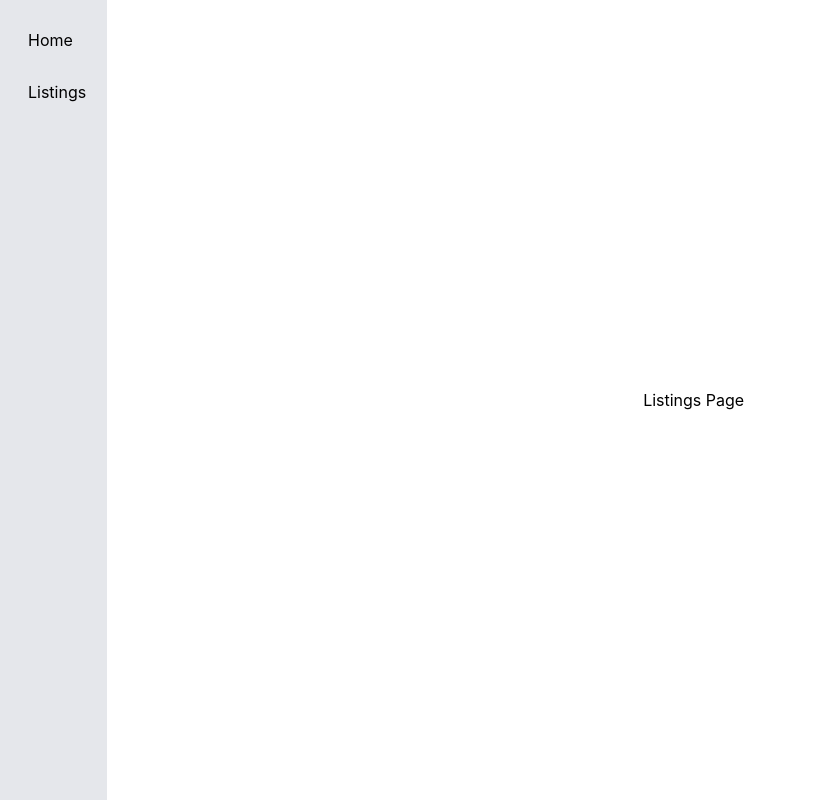
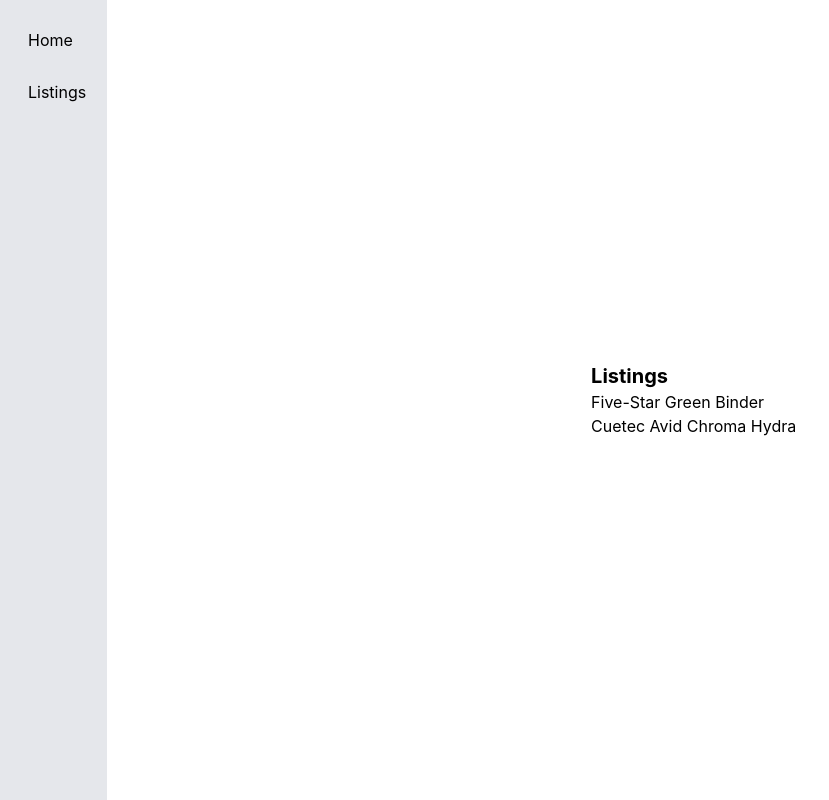
Before and after one commit to aaluzzi/CPPBroncoHacks2024-Frontend, a React (Create React App) app: page /listings in a window 1280 px wide. Shown: the whole page, without its empty margins (0-829 px from the left). Built offline with nearby package versions, Linux system fonts and the light colour scheme.

Commit message:
Populate listins page with dummy data

```diff
--- a/src/pages/listings/Listings.js
+++ b/src/pages/listings/Listings.js
@@ -1,5 +1,22 @@
+import { Link } from "react-router-dom";
+
 export default function Listings() {
-    return (
-        <h1>Listings Page</h1>
-    )
+     //TODO fetch from backend properly
+    const listings = [
+        { id: 'asd23-asnnsdfb-a244', title: 'Five-Star Green Binder' },
+        { id: 'gnnSadf-adfnn-afga$Dlf', title: 'Cuetec Avid Chroma Hydra' },
+      ];
+
+      return (
+        <div>
+          <h1 className="text-xl font-bold">Listings</h1>
+          <ul>
+            {listings.map((listing) => (
+              <li key={listing.id}>
+                <Link to={`/listings/${listing.id}`}>{listing.title}</Link>
+              </li>
+            ))}
+          </ul>
+        </div>
+      );
 }
```
